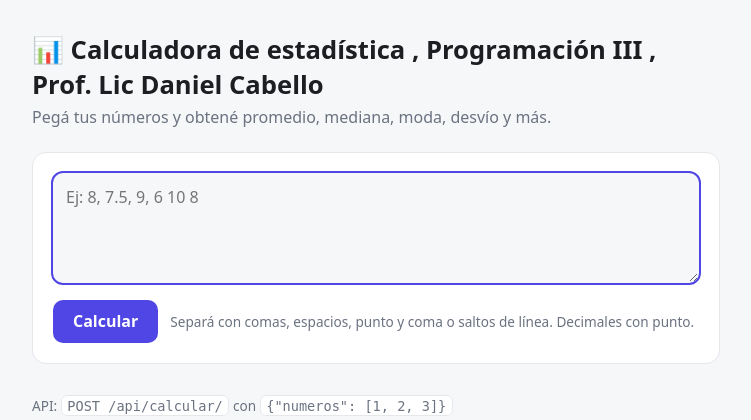
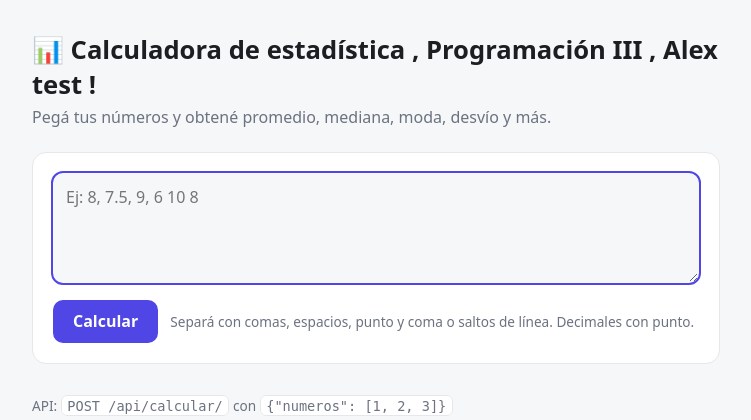
Before and after one commit to dcabello-developer-edu/estadistica-ies9018, a Django app: template estadistica/templates/estadistica/index.html in a window 1280 px wide. Shown: the top 420 px of the page, without its empty margins (264-1015 px from the left). Run offline with Django 5.2, Linux system fonts and the light colour scheme; the template is opened without the code that fills it, so the values that code supplies are empty.

Commit message:
Commit Alex

```diff
--- a/estadistica/templates/estadistica/index.html
+++ b/estadistica/templates/estadistica/index.html
@@ -33,7 +33,7 @@
 </head>
 <body>
 <main>
-  <h1>📊 Calculadora de estadística , Programación III , Prof. Lic Daniel Cabello</h1>
+  <h1>📊 Calculadora de estadística , Programación III , Alex test ! </h1>
   <p class="sub">Pegá tus números y obtené promedio, mediana, moda, desvío y más.</p>
 
   <form method="post" class="card">
```
